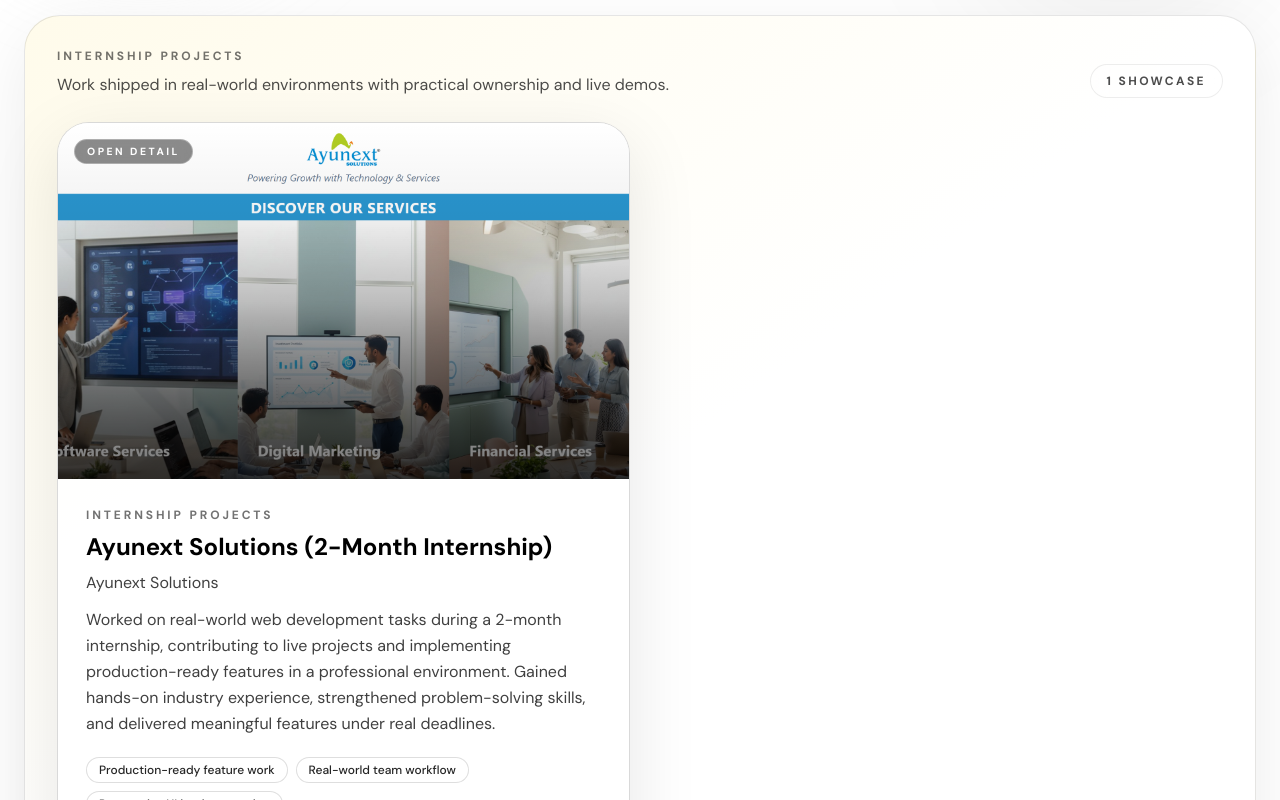
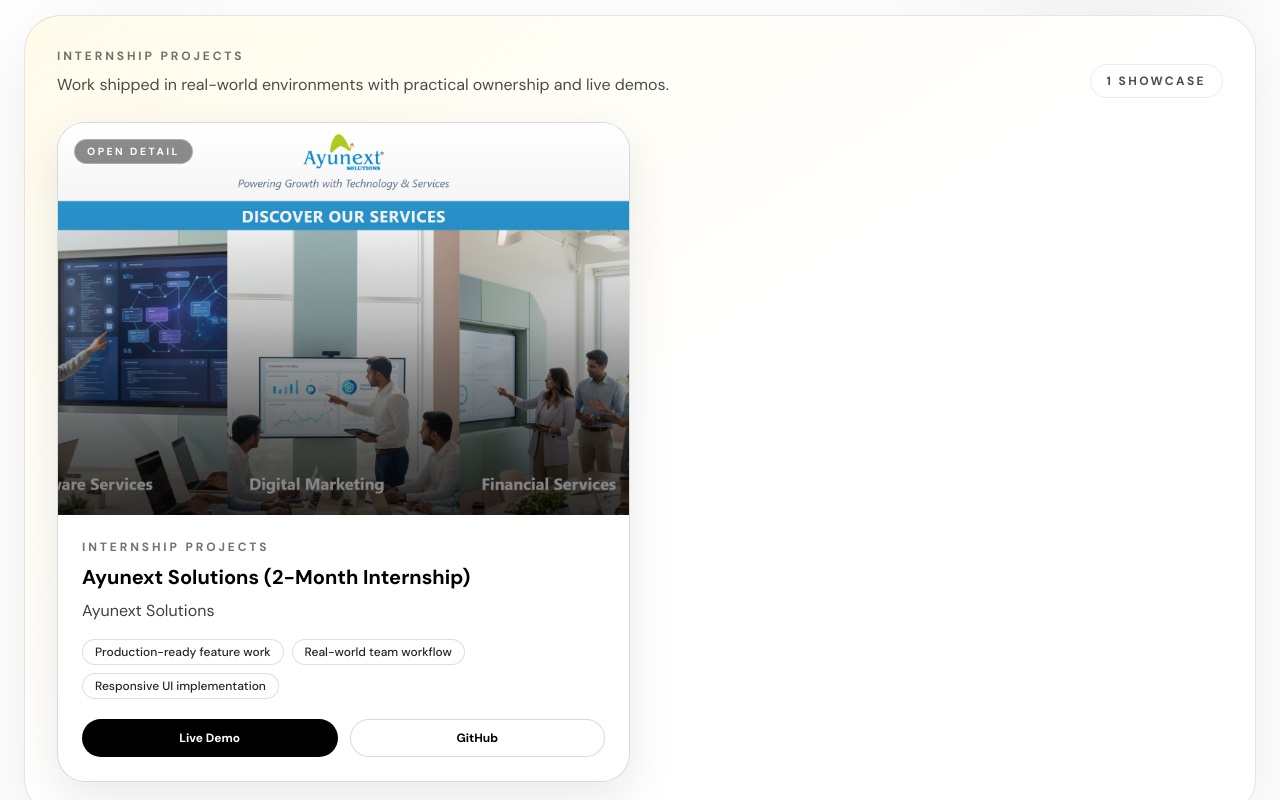
Before and after one commit to Dhruvesh05/Portfolio-Dhruvesh, a Next.js app: page /projects in a window 1280 px wide. Shown: the part 520-1320 px from the top of the page. Built offline with nearby package versions, Linux system fonts and the light colour scheme.

Commit message:
Changed the base font

```diff
--- a/components/Experience/Experience.tsx
+++ b/components/Experience/Experience.tsx
@@ -78,10 +78,10 @@
                   tabIndex={0}
                   onClick={() => openExperience(item)}
                   onKeyDown={(event) => handleCardKeyDown(event, item)}
-                  className="group overflow-hidden rounded-[2rem] border border-black/15 bg-white/90 shadow-[0_20px_70px_rgba(0,0,0,0.10)] transition-all duration-500 hover:-translate-y-1 hover:shadow-[0_26px_90px_rgba(0,0,0,0.16)] dark:border-white/15 dark:bg-black/70"
+                  className="group overflow-hidden rounded-4xl border border-black/15 bg-white/90 shadow-[0_16px_50px_rgba(0,0,0,0.09)] transition-all duration-500 hover:-translate-y-1 hover:shadow-[0_24px_70px_rgba(0,0,0,0.14)] dark:border-white/15 dark:bg-black/70"
                 >
                   <div className="flex flex-col md:flex-row">
-                    <div className="relative h-56 shrink-0 md:h-auto md:w-[34%] lg:w-[30%]">
+                    <div className="relative h-40 shrink-0 md:h-auto md:w-[32%] lg:w-[28%]">
                       <Image
                         src={item.image}
                         alt={item.org}
@@ -89,26 +89,24 @@
                         sizes="(min-width: 1024px) 30vw, (min-width: 768px) 34vw, 100vw"
                         className="object-cover transition-transform duration-700 ease-out group-hover:scale-105"
                       />
-                      <div className="absolute inset-0 bg-gradient-to-t from-black/45 via-black/10 to-transparent" />
+                      <div className="absolute inset-0 bg-linear-to-t from-black/45 via-black/10 to-transparent" />
                       <div className="absolute left-4 top-4 rounded-full border border-white/30 bg-black/45 px-3 py-1 text-[0.65rem] font-semibold uppercase tracking-[0.24em] text-white backdrop-blur">
                         Featured
                       </div>
                     </div>
 
-                    <div className="flex-1 p-5 sm:p-6 md:p-7 lg:p-8">
+                    <div className="flex-1 p-4 sm:p-5 md:p-6 lg:p-7">
                       <div className="flex flex-col gap-4 lg:flex-row lg:items-start lg:justify-between">
                         <div>
                           <p className="text-xs font-semibold uppercase tracking-[0.24em] opacity-55">Technical role</p>
-                          <h4 className="mt-2 text-xl font-black sm:text-2xl lg:text-3xl">{item.title}</h4>
+                          <h4 className="mt-2 text-lg font-black sm:text-xl lg:text-2xl">{item.title}</h4>
                           <p className="mt-2 text-sm opacity-75 sm:text-base">{item.org}</p>
                         </div>
                         <p className="text-xs font-semibold uppercase tracking-[0.24em] opacity-50">Clickable detail card</p>
                       </div>
 
-                      <p className="mt-4 max-w-3xl text-sm leading-relaxed opacity-75 sm:text-base">{item.desc}</p>
-
                       {item.features?.length ? (
-                        <div className="mt-5 flex flex-wrap gap-2">
+                        <div className="mt-4 flex flex-wrap gap-2">
                           {item.features.map((feature) => (
                             <span
                               key={feature}
@@ -120,7 +118,7 @@
                         </div>
                       ) : null}
 
-                      <div className="mt-6 flex flex-wrap gap-3">
+                      <div className="mt-5 flex flex-wrap gap-3">
                         <a
                           href={item.live}
                           target="_blank"
@@ -156,9 +154,9 @@
               {clubExperience.map((item, i) => (
                 <div
                   key={i}
-                  className="group overflow-hidden rounded-[1.75rem] border border-black/15 bg-white/90 shadow-[0_16px_50px_rgba(0,0,0,0.08)] transition-all duration-500 hover:-translate-y-1 hover:shadow-[0_24px_70px_rgba(0,0,0,0.14)] dark:border-white/15 dark:bg-black/70"
+                  className="group overflow-hidden rounded-2xl border border-black/15 bg-white/90 shadow-[0_14px_40px_rgba(0,0,0,0.08)] transition-all duration-500 hover:-translate-y-1 hover:shadow-[0_20px_60px_rgba(0,0,0,0.12)] dark:border-white/15 dark:bg-black/70"
                 >
-                  <div className="relative aspect-[4/3] overflow-hidden">
+                  <div className="relative aspect-4/3 overflow-hidden">
                     {item.image.endsWith(".svg") ? (
                       // eslint-disable-next-line @next/next/no-img-element
                       <img
@@ -175,11 +173,11 @@
                         className="object-cover transition-transform duration-700 group-hover:scale-105"
                       />
                     )}
-                    <div className="absolute inset-0 bg-gradient-to-t from-black/50 via-black/15 to-transparent" />
+                    <div className="absolute inset-0 bg-linear-to-t from-black/50 via-black/15 to-transparent" />
                   </div>
-                  <div className="p-4">
+                  <div className="p-3.5 sm:p-4">
                     <p className="text-[0.65rem] font-semibold uppercase tracking-[0.22em] opacity-55">Community</p>
-                    <h4 className="mt-2 text-sm font-bold sm:text-base">{item.title}</h4>
+                    <h4 className="mt-2 text-sm font-bold sm:text-[0.95rem]">{item.title}</h4>
                     <p className="mt-1 text-xs leading-relaxed opacity-70">{item.org}</p>
                   </div>
                 </div>
--- a/components/Home.tsx
+++ b/components/Home.tsx
@@ -170,7 +170,7 @@
           <div className="flex flex-col sm:flex-row justify-center gap-2 sm:gap-0">
             <Link
               href="/projects"
-              className="px-5 md:px-6 py-2.5 md:py-3 text-sm md:text-base rounded-2xl sm:rounded-2xl sm:rounded-r-none border-2 border-black dark:border-white bg-black text-white dark:bg-white dark:text-black hover:bg-black hover:text-white transition font-semibold"
+              className="px-5 md:px-6 py-2.5 md:py-3 text-sm md:text-base rounded-2xl sm:rounded-2xl sm:rounded-r-none border-2 border-black dark:border-white bg-black text-white dark:bg-white dark:text-black hover:bg-white hover:text-black transition font-semibold dark:hover:bg-black dark:hover:text-white"
             >
               View My Work →
             </Link>
@@ -249,11 +249,11 @@
 
         {/* ================= QUICK STATS ================= */}
         <div className="px-4 md:px-6 pb-16 md:pb-24 max-w-6xl mx-auto">
-          <div className="grid grid-cols-1 sm:grid-cols-2 xl:grid-cols-4 gap-4 md:gap-6">
+          <div className="grid grid-cols-1 sm:grid-cols-2 xl:grid-cols-4 gap-4 md:gap-0">
             {portfolioStats.map((stat) => (
               <div
                 key={stat.label}
-                className="rounded-2xl border-2 border-black dark:border-white bg-white/90 dark:bg-black/90 p-5 md:p-6 shadow-lg transition-transform duration-300 hover:-translate-y-1 hover:shadow-2xl"
+                className="rounded-none border border-black dark:border-white bg-white/90 dark:bg-black/90 p-5 md:p-6 shadow-lg transition-transform duration-300 hover:bg-black hover:text-white hover:shadow-2xl dark:hover:bg-white dark:hover:text-black"
               >
                 <p className="mb-3 text-[0.68rem] font-semibold uppercase tracking-[0.3em] opacity-60">
                   {stat.label}
@@ -469,7 +469,7 @@
 
           <div className="grid md:grid-cols-2 gap-6 md:gap-8">
             {/* Project 1 */}
-            <div className="rounded-2xl border-2 border-black dark:border-white bg-white dark:bg-black overflow-hidden hover:shadow-2xl hover:scale-[1.02] transition-all duration-300">
+            <div className="rounded-3xl border-2 border-black dark:border-white bg-white dark:bg-black overflow-hidden hover:shadow-2xl hover:scale-[1.02] transition-all duration-300">
               {/* Project Image */}
               <div className="w-full h-56 md:h-76 bg-gray-200 dark:bg-gray-800 overflow-hidden">
                 <img
@@ -514,7 +514,7 @@
             </div>
 
             {/* Project 2 */}
-            <div className="rounded-2xl border-2 border-black dark:border-white bg-white dark:bg-black overflow-hidden hover:shadow-2xl hover:scale-[1.02] transition-all duration-300">
+            <div className="rounded-3xl border-2 border-black dark:border-white bg-white dark:bg-black overflow-hidden hover:shadow-2xl hover:scale-[1.02] transition-all duration-300">
               {/* Project Image */}
               <div className="w-full h-56 md:h-76 bg-gray-200 dark:bg-gray-800 overflow-hidden">
                 <img
@@ -572,7 +572,7 @@
         <div id="contact" className="py-16 md:py-24 px-4 md:px-6 max-w-5xl mx-auto">
           <h2 className="text-3xl md:text-4xl lg:text-5xl font-bold text-center mb-6 md:mb-10">Contact Me</h2>
 
-          <div className="rounded-2xl border-2 border-black dark:border-white p-8 md:p-12 hover:shadow-xl transition-all duration-300">
+          <div className="rounded-4xl border-2 border-black dark:border-white p-8 md:p-12 hover:shadow-xl transition-all duration-300">
             {/* Location */}
             <div className="flex items-center justify-center gap-3 mb-8">
               <svg className="w-6 h-6 md:w-8 md:h-8" fill="currentColor" viewBox="0 0 24 24">
--- a/components/Projects/Projects.tsx
+++ b/components/Projects/Projects.tsx
@@ -111,9 +111,9 @@
                     tabIndex={0}
                     onClick={() => openProject(item)}
                     onKeyDown={(event) => handleCardKeyDown(event, item)}
-                    className="group overflow-hidden rounded-[2rem] border border-black/15 bg-white/90 shadow-[0_20px_70px_rgba(0,0,0,0.10)] transition-all duration-500 hover:-translate-y-1 hover:shadow-[0_28px_90px_rgba(0,0,0,0.16)] dark:border-white/15 dark:bg-black/70"
+                    className="group overflow-hidden rounded-[1.75rem] border border-black/15 bg-white/90 shadow-[0_16px_50px_rgba(0,0,0,0.09)] transition-all duration-500 hover:-translate-y-1 hover:shadow-[0_24px_70px_rgba(0,0,0,0.14)] dark:border-white/15 dark:bg-black/70"
                   >
-                    <div className="relative aspect-[16/10] overflow-hidden">
+                      <div className="relative aspect-[16/11] overflow-hidden">
                       <Image
                         src={item.image}
                         alt={item.org}
@@ -127,19 +127,17 @@
                       </div>
                     </div>
 
-                    <div className="p-5 sm:p-6 md:p-7">
+                    <div className="p-4 sm:p-5 md:p-6">
                       <div className="flex flex-col gap-3">
                         <div>
                           <p className="text-xs font-semibold uppercase tracking-[0.24em] opacity-55">{group.label}</p>
-                          <h4 className="mt-2 text-xl font-black sm:text-2xl">{item.title}</h4>
+                          <h4 className="mt-2 text-lg font-black sm:text-xl">{item.title}</h4>
                           <p className="mt-2 text-sm opacity-75 sm:text-base">{item.org}</p>
                         </div>
-
-                        <p className="max-w-3xl text-sm leading-relaxed opacity-75 sm:text-base">{item.desc}</p>
                       </div>
 
                       {item.features?.length ? (
-                        <div className="mt-5 flex flex-wrap gap-2">
+                        <div className="mt-4 flex flex-wrap gap-2">
                           {item.features.map((feature) => (
                             <span
                               key={feature}
@@ -151,7 +149,7 @@
                         </div>
                       ) : null}
 
-                      <div className="mt-6 flex flex-wrap gap-3">
+                      <div className="mt-5 flex flex-wrap gap-3">
                         {item.live ? (
                           <a
                             href={item.live}
```
